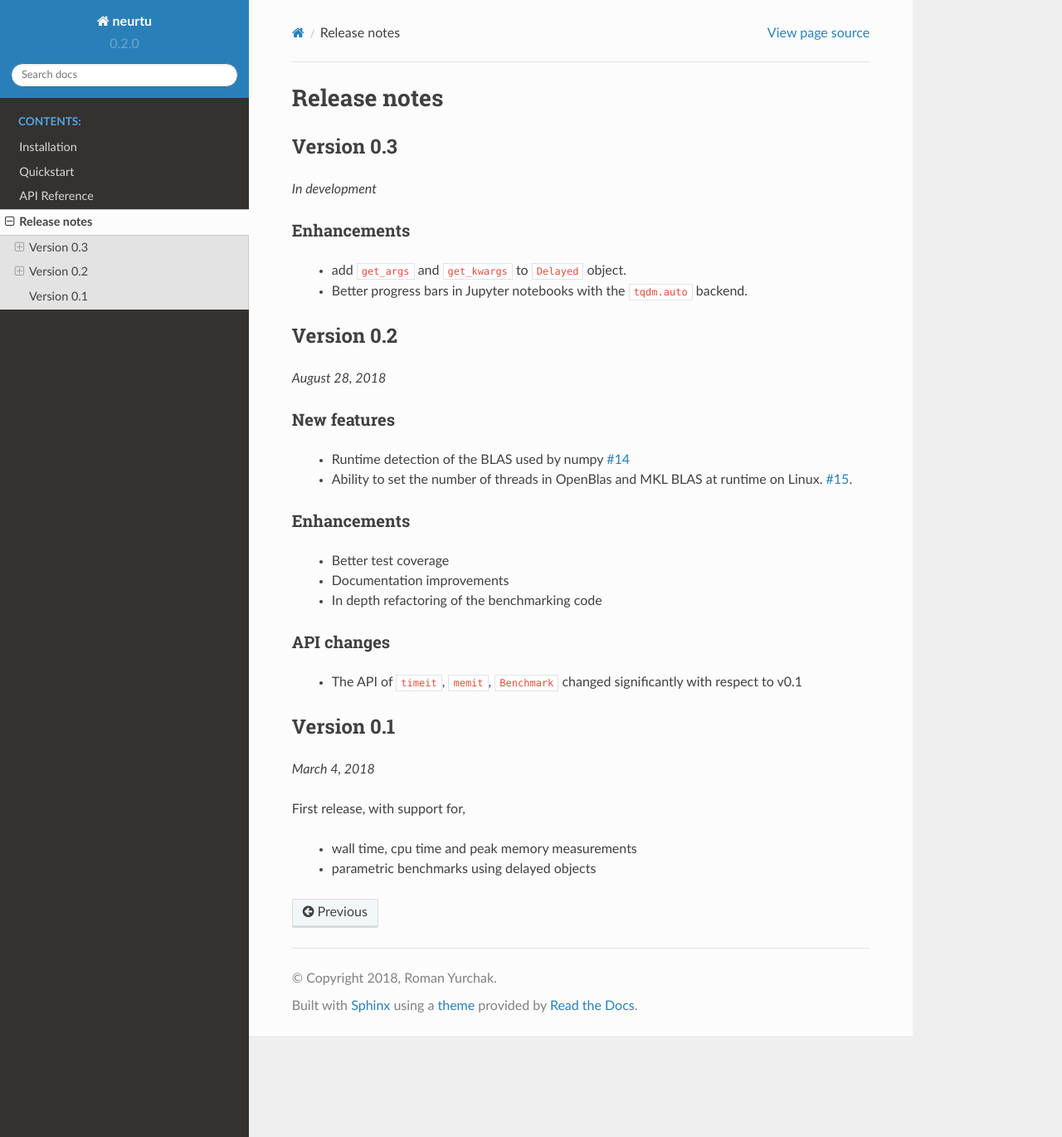
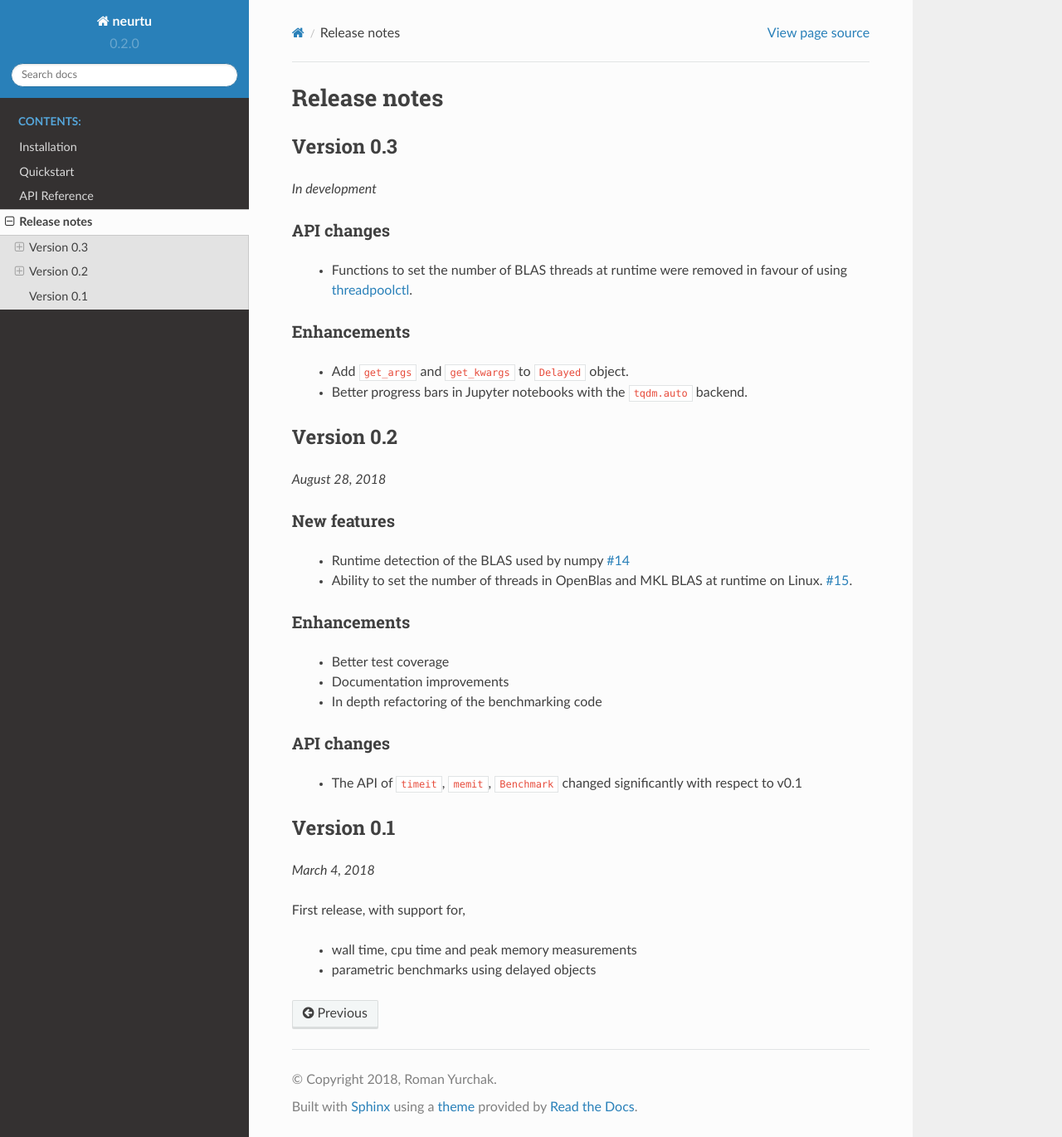
Before and after one commit to symerio/neurtu, a Sphinx documentation site: the page built from doc/release-notes.rst, in a window 1280 px wide and 1370 px high. Shown: the whole window at 83% size. Built offline with Sphinx 7.4.7 and the Read the Docs theme 2.0.0, drawn with Linux system fonts in a browser that asks for light colours; pages that are not in the unit, such as notebooks, are missing from menus.

Commit message:
Update release notes

```diff
--- a/doc/release-notes.rst
+++ b/doc/release-notes.rst
@@ -5,9 +5,16 @@ Version 0.3
 -----------
 *In development*
 
+API changes
+^^^^^^^^^^^
+
+ - Functions to set the number of BLAS threads at runtime were removed
+   in favour of using `threadpoolctl
+   <https://github.com/joblib/threadpoolctl>`_.
+
 Enhancements
 ^^^^^^^^^^^^
- - add ``get_args`` and ``get_kwargs`` to ``Delayed`` object.
+ - Add ``get_args`` and ``get_kwargs`` to ``Delayed`` object.
  - Better progress bars in Jupyter notebooks with the ``tqdm.auto``
    backend.
 
```
